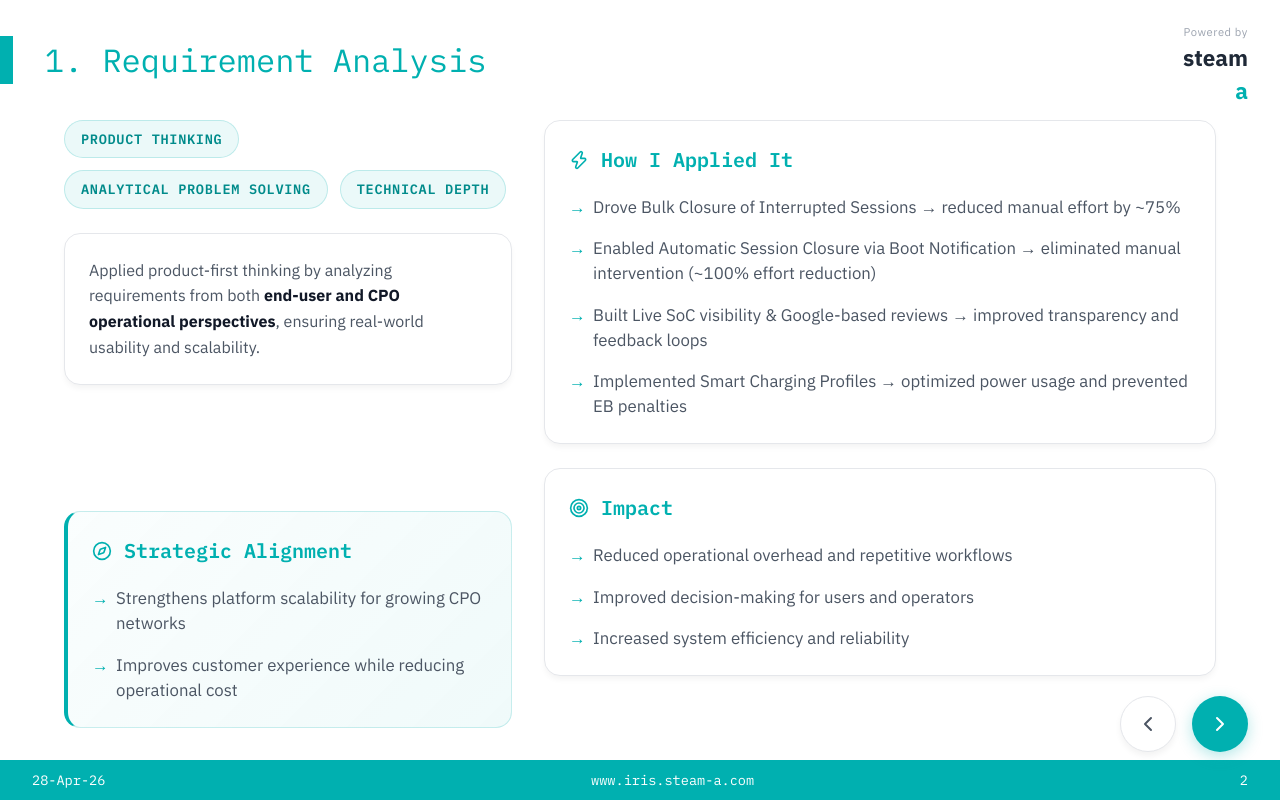
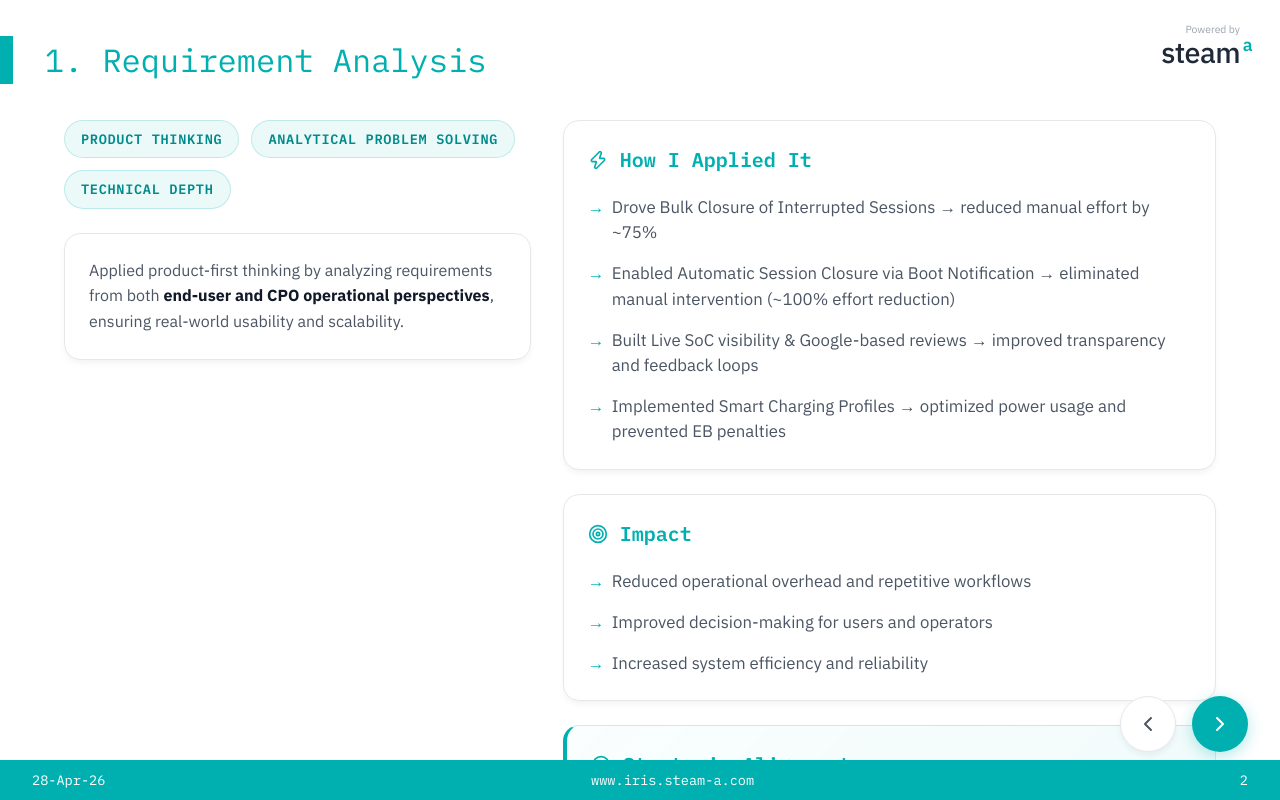
Before and after one commit to vishwasramesh17/Appraisal-content, a React (Vite) app: page / in a window 1280 px wide. Both pictures are taken after a click on the button 1220 px from the left and 724 px from the top of the page. Built offline with nearby package versions, Linux system fonts and the light colour scheme.

Commit message:
Refactor layout engine for dynamic visual storytelling and update logo

```diff
--- a/src/App.css
+++ b/src/App.css
@@ -44,27 +44,39 @@
 .steam-logo {
   position: absolute;
   top: 1.5rem;
-  right: 2rem;
-  font-size: 0.7rem;
-  color: rgba(255, 255, 255, 0.5);
+  right: 2.5rem;
   text-align: right;
   z-index: 10;
   font-family: 'IBM Plex Sans', sans-serif;
-  letter-spacing: 0.05em;
+  line-height: 1;
 }
 
-.steam-logo span {
-  font-size: 1.4rem;
-  color: white;
-  display: block;
-  letter-spacing: 0;
+.powered-by {
+  font-size: 0.65rem;
+  color: #9ca3af;
+  margin-bottom: 0.2rem;
+  font-family: 'IBM Plex Sans', sans-serif;
 }
 
-.steam-logo.dark-logo {
-  color: #9ca3af;
+.steam-text {
+  font-size: 1.8rem;
+  color: white;
+  font-weight: 500;
+  position: relative;
+  display: inline-block;
+  letter-spacing: -0.02em;
 }
 
-.steam-logo.dark-logo span {
+.steam-a {
+  color: #00B0B0;
+  font-size: 1.1rem;
+  position: absolute;
+  top: -0.1rem;
+  right: -0.75rem;
+  font-weight: 600;
+}
+
+.steam-logo.dark-logo .steam-text {
   color: #1f2937;
 }
 
@@ -211,21 +223,117 @@
   font-family: 'IBM Plex Mono', monospace;
 }
 
-/* ImpactSlide Layout & Components */
-.impact-grid {
+/* Visual Storytelling Layouts */
+
+/* Layout A: Split */
+.layout-split {
   display: grid;
-  grid-template-columns: 1fr 1.5fr;
+  grid-template-columns: 1fr 1.4fr;
   gap: 2rem;
-  height: 100%;
+  align-items: start;
+}
+.layout-split .impact-left,
+.layout-split .impact-right {
+  display: flex;
+  flex-direction: column;
+  gap: 1.5rem;
 }
 
-.impact-left, .impact-right {
+/* Layout B: Horizontal */
+.layout-horizontal {
   display: flex;
   flex-direction: column;
   gap: 1.5rem;
   height: 100%;
 }
+.layout-horizontal-top {
+  display: flex;
+  gap: 2rem;
+  align-items: flex-start;
+}
+.layout-horizontal-top .content-box {
+  flex: 2;
+}
+.layout-horizontal-top .skill-tags {
+  flex: 1;
+  justify-content: flex-end;
+}
+.layout-horizontal-bottom {
+  display: grid;
+  grid-template-columns: 1fr 1fr 1fr;
+  gap: 1.5rem;
+  flex-grow: 1;
+}
 
+/* Layout C: Cards */
+.layout-cards {
+  display: grid;
+  grid-template-columns: 1fr 1fr;
+  grid-template-rows: auto 1fr;
+  gap: 1.5rem;
+  height: 100%;
+}
+.layout-cards-top {
+  grid-column: 1 / -1;
+  text-align: center;
+  display: flex;
+  flex-direction: column;
+  align-items: center;
+}
+.layout-cards-top .skill-tags {
+  justify-content: center;
+  margin-bottom: 1rem;
+}
+
+/* Layout D: Timeline */
+.layout-timeline {
+  display: flex;
+  gap: 3rem;
+  height: 100%;
+}
+.timeline-left {
+  flex: 1;
+  display: flex;
+  flex-direction: column;
+  gap: 1.5rem;
+}
+.timeline-right {
+  flex: 1;
+  display: flex;
+  flex-direction: column;
+  gap: 1.5rem;
+  justify-content: center;
+}
+.timeline-step {
+  position: relative;
+  padding-left: 2rem;
+}
+.timeline-step::before {
+  content: '';
+  position: absolute;
+  left: 0;
+  top: 0;
+  bottom: -1.5rem;
+  width: 4px;
+  background: rgba(0, 176, 176, 0.2);
+  border-radius: 4px;
+}
+.timeline-step:last-child::before {
+  bottom: 0;
+}
+.timeline-step::after {
+  content: '';
+  position: absolute;
+  left: -4px;
+  top: 1.5rem;
+  width: 12px;
+  height: 12px;
+  border-radius: 50%;
+  background: #00B0B0;
+  border: 2px solid white;
+}
+
+/* Reusable UI Components */
 .skill-tags {
   display: flex;
   flex-wrap: wrap;
@@ -259,6 +367,24 @@
   background: #f9fafb;
 }
 
+.impact-box-highlight {
+  background: linear-gradient(135deg, #00B0B0, #008b8b);
+  border: none;
+  color: white;
+}
+.impact-box-highlight:hover {
+  background: linear-gradient(135deg, #008b8b, #007070);
+}
+.impact-box-highlight .box-title {
+  color: white;
+}
+.impact-box-highlight .box-list li {
+  color: rgba(255, 255, 255, 0.9);
+}
+.impact-box-highlight .box-list li::before {
+  color: rgba(255, 255, 255, 0.7);
+}
+
 .why-box {
   background: linear-gradient(135deg, rgba(0, 176, 176, 0.02), rgba(0, 176, 176, 0.06));
   border: 1px solid rgba(0, 176, 176, 0.2);
@@ -266,7 +392,6 @@
   border-radius: 16px;
   padding: 1.5rem;
   transition: all 0.3s;
-  margin-top: auto;
 }
 
 .why-box:hover {
@@ -469,7 +594,7 @@
 /* Nav Controls */
 .nav-controls {
   position: absolute;
-  bottom: 6%; /* Adjust to sit above footer */
+  bottom: 6%;
   right: 2rem;
   z-index: 20;
   display: flex;
--- a/src/App.jsx
+++ b/src/App.jsx
@@ -3,12 +3,13 @@ import { motion, AnimatePresence } from 'framer-motion';
 import {
   ChevronRight, ChevronLeft, Target, BarChart, HeartHandshake,
   Rocket, Briefcase, BrainCircuit, ShieldAlert, Award,
-  CheckCircle, Database, Settings, Star, Zap, TrendingUp, Compass
+  CheckCircle, Database, Settings, Compass, Zap, TrendingUp
 } from 'lucide-react';
 import './App.css';
 import './index.css';
 
-// SVG Background Pattern
+// --- SVGs & Brand Elements ---
+
 const Waves = () => (
   <div className="wave-container">
     {[...Array(20)].map((_, i) => (
@@ -27,16 +28,16 @@ const Waves = () => (
   </div>
 );
 
-// Steam-A Logo
 const SteamLogo = ({ dark }) => (
   <div className={`steam-logo ${dark ? 'dark-logo' : ''}`}>
-    Powered by <span style={{fontWeight: 'bold'}}>steam<span style={{color: '#00B0B0', fontWeight: 'bold'}}>a</span></span>
+    <div className="powered-by">Powered by</div>
+    <div className="steam-text">steam<span className="steam-a">a</span></div>
   </div>
 );
 
 // --- Layout Templates ---
 
-const IntroSlideTemplate = ({ currentSlide, slidesLength }) => (
+const IntroSlideTemplate = ({ currentSlide }) => (
   <div className="slide intro-layout">
     <Waves />
     <SteamLogo />
@@ -72,7 +73,7 @@ const IntroSlideTemplate = ({ currentSlide, slidesLength }) => (
   </div>
 );
 
-const OutroSlideTemplate = ({ currentSlide, slidesLength }) => (
+const OutroSlideTemplate = ({ currentSlide }) => (
   <div className="slide outro-layout">
     <Waves />
     <SteamLogo />
@@ -92,7 +93,7 @@ const OutroSlideTemplate = ({ currentSlide, slidesLength }) => (
   </div>
 );
 
-const ContentSlideTemplate = ({ title, children, currentSlide, slidesLength }) => (
+const ContentSlideTemplate = ({ title, children, currentSlide }) => (
   <div className="slide content-layout">
     <SteamLogo dark />
     <div className="content-header">
@@ -110,96 +111,133 @@ const ContentSlideTemplate = ({ title, children, currentSlide, slidesLength }) =
   </div>
 );
 
-// --- Component Blocks ---
+// --- Visual Storytelling Components ---
 
-const ImpactSlide = ({ skills, content, applied, impact, strategicAlignment }) => (
-  <div className="impact-grid">
+const LayoutSplit = ({ skills, content, applied, impact, strategicAlignment }) => (
+  <div className="layout-split">
     <div className="impact-left">
       <div className="skill-tags">
-        {skills.map((skill, idx) => (
-          <motion.span
-            key={idx}
-            initial={{ opacity: 0, scale: 0.8 }}
-            animate={{ opacity: 1, scale: 1 }}
-            transition={{ delay: 0.1 * idx, duration: 0.3 }}
-            className="skill-tag"
-          >
-            {skill}
-          </motion.span>
-        ))}
+        {skills.map((s, i) => <motion.span key={i} initial={{opacity:0, scale:0.8}} animate={{opacity:1, scale:1}} transition={{delay:0.1*i}} className="skill-tag">{s}</motion.span>)}
       </div>
-      <motion.div
-        initial={{ opacity: 0, x: -20 }}
-        animate={{ opacity: 1, x: 0 }}
-        transition={{ delay: 0.2, duration: 0.5 }}
-        className="content-box"
-      >
+      <motion.div initial={{opacity:0, x:-20}} animate={{opacity:1, x:0}} transition={{delay:0.2}} className="content-box">
         <div className="text-lg leading-relaxed">{content}</div>
       </motion.div>
-
+    </div>
+    <div className="impact-right">
+      <motion.div initial={{opacity:0, x:20}} animate={{opacity:1, x:0}} transition={{delay:0.3}} className="applied-box">
+        <div className="box-title"><Zap size={20} /> How I Applied It</div>
+        <ul className="box-list">{applied.map((item, idx) => <li key={idx}>{item}</li>)}</ul>
+      </motion.div>
+      <motion.div initial={{opacity:0, y:20}} animate={{opacity:1, y:0}} transition={{delay:0.5}} className="impact-box">
+        <div className="box-title"><Target size={20} /> Impact</div>
+        <ul className="box-list">{impact.map((item, idx) => <li key={idx}>{item}</li>)}</ul>
+      </motion.div>
       {strategicAlignment && (
-        <motion.div
-          initial={{ opacity: 0, y: 20 }}
-          animate={{ opacity: 1, y: 0 }}
-          transition={{ delay: 0.6, duration: 0.5 }}
-          className="why-box"
-        >
+        <motion.div initial={{opacity:0, y:20}} animate={{opacity:1, y:0}} transition={{delay:0.6}} className="why-box">
           <div className="box-title"><Compass size={20} /> Strategic Alignment</div>
-          <ul className="box-list">
-            {strategicAlignment.map((item, idx) => <li key={idx}>{item}</li>)}
-          </ul>
+          <ul className="box-list">{strategicAlignment.map((item, idx) => <li key={idx}>{item}</li>)}</ul>
         </motion.div>
       )}
-    </div>
-
-    <div className="impact-right">
-      <motion.div
-        initial={{ opacity: 0, x: 20 }}
-        animate={{ opacity: 1, x: 0 }}
-        transition={{ delay: 0.3, duration: 0.5 }}
-        className="applied-box"
-      >
-        <div className="box-title"><Zap size={20} /> How I Applied It</div>
-        <ul className="box-list">
-          {applied.map((item, idx) => <li key={idx}>{item}</li>)}
-        </ul>
-      </motion.div>
-
-      <motion.div
-        initial={{ opacity: 0, y: 20 }}
-        animate={{ opacity: 1, y: 0 }}
-        transition={{ delay: 0.5, duration: 0.5 }}
-        className="impact-box"
-      >
-        <div className="box-title"><Target size={20} /> Impact</div>
-        <ul className="box-list">
-          {impact.map((item, idx) => <li key={idx}>{item}</li>)}
-        </ul>
-      </motion.div>
     </div>
   </div>
 );
 
+const LayoutHorizontal = ({ skills, content, applied, impact, strategicAlignment }) => (
+  <div className="layout-horizontal">
+    <div className="layout-horizontal-top">
+      <motion.div initial={{opacity:0, y:-20}} animate={{opacity:1, y:0}} transition={{delay:0.1}} className="content-box">
+        <div className="text-lg leading-relaxed">{content}</div>
+      </motion.div>
+      <div className="skill-tags">
+        {skills.map((s, i) => <motion.span key={i} initial={{opacity:0}} animate={{opacity:1}} transition={{delay:0.1*i}} className="skill-tag">{s}</motion.span>)}
+      </div>
+    </div>
+    <div className="layout-horizontal-bottom">
+      <motion.div initial={{opacity:0, y:20}} animate={{opacity:1, y:0}} transition={{delay:0.2}} className="applied-box">
+        <div className="box-title"><Zap size={20} /> How I Applied It</div>
+        <ul className="box-list">{applied.map((item, idx) => <li key={idx}>{item}</li>)}</ul>
+      </motion.div>
+      <motion.div initial={{opacity:0, y:20}} animate={{opacity:1, y:0}} transition={{delay:0.3}} className="impact-box">
+        <div className="box-title"><Target size={20} /> Impact</div>
+        <ul className="box-list">{impact.map((item, idx) => <li key={idx}>{item}</li>)}</ul>
+      </motion.div>
+      {strategicAlignment && (
+        <motion.div initial={{opacity:0, y:20}} animate={{opacity:1, y:0}} transition={{delay:0.4}} className="why-box">
+          <div className="box-title"><Compass size={20} /> Strategic Alignment</div>
+          <ul className="box-list">{strategicAlignment.map((item, idx) => <li key={idx}>{item}</li>)}</ul>
+        </motion.div>
+      )}
+    </div>
+  </div>
+);
+
+const LayoutCards = ({ skills, content, applied, impact, strategicAlignment }) => (
+  <div className="layout-cards">
+    <motion.div initial={{opacity:0, scale:0.95}} animate={{opacity:1, scale:1}} transition={{delay:0.1}} className="layout-cards-top content-box">
+      <div className="skill-tags">
+        {skills.map((s, i) => <span key={i} className="skill-tag">{s}</span>)}
+      </div>
+      <div className="text-xl leading-relaxed max-w-4xl">{content}</div>
+    </motion.div>
+    <motion.div initial={{opacity:0, x:-20}} animate={{opacity:1, x:0}} transition={{delay:0.2}} className="applied-box">
+      <div className="box-title"><Zap size={20} /> How I Applied It</div>
+      <ul className="box-list">{applied.map((item, idx) => <li key={idx}>{item}</li>)}</ul>
+    </motion.div>
+    <div className="flex flex-col gap-6">
+      <motion.div initial={{opacity:0, x:20}} animate={{opacity:1, x:0}} transition={{delay:0.3}} className="impact-box flex-1">
+        <div className="box-title"><Target size={20} /> Impact</div>
+        <ul className="box-list">{impact.map((item, idx) => <li key={idx}>{item}</li>)}</ul>
+      </motion.div>
+      {strategicAlignment && (
+        <motion.div initial={{opacity:0, y:20}} animate={{opacity:1, y:0}} transition={{delay:0.4}} className="why-box">
+          <div className="box-title"><Compass size={20} /> Strategic Alignment</div>
+          <ul className="box-list">{strategicAlignment.map((item, idx) => <li key={idx}>{item}</li>)}</ul>
+        </motion.div>
+      )}
+    </div>
+  </div>
+);
+
+const LayoutTimeline = ({ skills, content, applied, impact, strategicAlignment }) => (
+  <div className="layout-timeline">
+    <div className="timeline-left">
+      <div className="skill-tags">
+        {skills.map((s, i) => <motion.span key={i} initial={{opacity:0}} animate={{opacity:1}} transition={{delay:0.1*i}} className="skill-tag">{s}</motion.span>)}
+      </div>
+      <motion.div initial={{opacity:0, x:-20}} animate={{opacity:1, x:0}} transition={{delay:0.2}} className="content-box timeline-step">
+        <div className="text-lg leading-relaxed">{content}</div>
+      </motion.div>
+      <motion.div initial={{opacity:0, x:-20}} animate={{opacity:1, x:0}} transition={{delay:0.3}} className="applied-box timeline-step">
+        <div className="box-title"><Zap size={20} /> How I Applied It</div>
+        <ul className="box-list">{applied.map((item, idx) => <li key={idx}>{item}</li>)}</ul>
+      </motion.div>
+    </div>
+    <div className="timeline-right">
+      <motion.div initial={{opacity:0, scale:0.95}} animate={{opacity:1, scale:1}} transition={{delay:0.4}} className="impact-box impact-box-highlight">
+        <div className="box-title"><Target size={20} /> Impact</div>
+        <ul className="box-list">{impact.map((item, idx) => <li key={idx}>{item}</li>)}</ul>
+      </motion.div>
+      {strategicAlignment && (
+        <motion.div initial={{opacity:0, y:20}} animate={{opacity:1, y:0}} transition={{delay:0.5}} className="why-box">
+          <div className="box-title"><Compass size={20} /> Strategic Alignment</div>
+          <ul className="box-list">{strategicAlignment.map((item, idx) => <li key={idx}>{item}</li>)}</ul>
+        </motion.div>
+      )}
+    </div>
+  </div>
+);
+
+// Evaluation Sub-Components
 const ScoreBar = ({ label, score, max, text, delay }) => {
   const percentage = (score / max) * 100;
   return (
-    <motion.div
-      initial={{ opacity: 0, y: 10 }}
-      animate={{ opacity: 1, y: 0 }}
-      transition={{ delay, duration: 0.4 }}
-      className="score-bar"
-    >
+    <motion.div initial={{ opacity: 0, y: 10 }} animate={{ opacity: 1, y: 0 }} transition={{ delay, duration: 0.4 }} className="score-bar">
       <div className="score-labels">
         <span className="score-label">{label}</span>
         <span className="score-value">{score}<span className="score-max">/{max}</span></span>
       </div>
       <div className="score-track">
-        <motion.div
-          initial={{ width: 0 }}
-          animate={{ width: `${percentage}%` }}
-          transition={{ delay: delay + 0.2, duration: 0.8, ease: "easeOut" }}
-          className="score-fill"
-        />
+        <motion.div initial={{ width: 0 }} animate={{ width: `${percentage}%` }} transition={{ delay: delay + 0.2, duration: 0.8, ease: "easeOut" }} className="score-fill"/>
       </div>
       {text && <div className="score-subtext">{text}</div>}
     </motion.div>
@@ -207,17 +245,12 @@ const ScoreBar = ({ label, score, max, text, delay }) => {
 };
 
 const Badge = ({ text, delay }) => (
-  <motion.div
-    initial={{ opacity: 0, scale: 0.9 }}
-    animate={{ opacity: 1, scale: 1 }}
-    transition={{ delay, duration: 0.4 }}
-    className="badge"
-  >
+  <motion.div initial={{ opacity: 0, scale: 0.9 }} animate={{ opacity: 1, scale: 1 }} transition={{ delay, duration: 0.4 }} className="badge">
     {text}
   </motion.div>
 );
 
-// --- Content ---
+// --- Slides Content Array ---
 
 const slides = [
   { id: "intro" },
@@ -226,7 +259,7 @@ const slides = [
     id: "req-analysis",
     title: "1. Requirement Analysis",
     content: (
-      <ImpactSlide
+      <LayoutSplit
         skills={["Product Thinking", "Analytical Problem Solving", "Technical Depth"]}
         content={<p>Applied product-first thinking by analyzing requirements from both <strong>end-user and CPO operational perspectives</strong>, ensuring real-world usability and scalability.</p>}
         applied={[
@@ -252,7 +285,7 @@ const slides = [
     id: "ownership",
     title: "2. Ownership Beyond Role",
     content: (
-      <ImpactSlide
+      <LayoutTimeline
         skills={["Ownership & Leadership", "Stakeholder Management"]}
         content={<p>Took ownership beyond BA scope by ensuring alignment, clarity, and continuity across teams.</p>}
         applied={[
@@ -277,7 +310,7 @@ const slides = [
     id: "req-clarity",
     title: "3. Requirement Quality",
     content: (
-      <ImpactSlide
+      <LayoutCards
         skills={["Analytical Problem Solving", "Ownership"]}
         content={<p>Ensured requirements were structured, complete, and unambiguous <strong>before development</strong>.</p>}
         applied={[
@@ -301,7 +334,7 @@ const slides = [
     id: "resolving-complexity",
     title: "4. Handling Complex Stakeholder Scenarios",
     content: (
-      <ImpactSlide
+      <LayoutSplit
         skills={["Stakeholder Management", "Analytical Problem Solving", "Technical Depth"]}
         content={<p>Managed conflicting stakeholder scenarios using data-backed analysis and structured communication.</p>}
         applied={[
@@ -326,7 +359,7 @@ const slides = [
     id: "workflows",
     title: "5. Process & Workflow Improvements",
     content: (
-      <ImpactSlide
+      <LayoutHorizontal
         skills={["Product Thinking", "Systems Thinking", "Ownership"]}
         content={<p>Introduced structured workflows to reduce reliance on ad-hoc explanations and improve consistency.</p>}
         applied={[
@@ -353,7 +386,7 @@ const slides = [
     id: "data-truth",
     title: "6. Data-Driven Decision Making",
     content: (
-      <ImpactSlide
+      <LayoutCards
         skills={["Analytical Problem Solving", "Technical Depth"]}
         content={<p>Used data not just for insights, but as a validation layer for system correctness.</p>}
         applied={[
@@ -378,7 +411,7 @@ const slides = [
     id: "business-impact",
     title: "7. Business Impact",
     content: (
-      <ImpactSlide
+      <LayoutHorizontal
         skills={["Product Thinking", "Analytical Modelling", "Ownership"]}
         content={<p>Connected product decisions with commercial viability and resource planning.</p>}
         applied={[
@@ -434,7 +467,7 @@ const slides = [
     id: "direction",
     title: "10. Professional Direction",
     content: (
-      <ImpactSlide
+      <LayoutTimeline
         skills={["Product Thinking", "Ownership", "Stakeholder Influence"]}
         content={<p>Moving towards a Senior BA / Product-oriented role, expanding from execution to <strong>outcome ownership</strong>.</p>}
         applied={[
@@ -543,11 +576,11 @@ function App() {
           className="slide-container-full"
         >
           {slide.id === 'intro' ? (
-            <IntroSlideTemplate currentSlide={currentSlide} slidesLength={slides.length} />
+            <IntroSlideTemplate currentSlide={currentSlide} />
           ) : slide.id === 'outro' ? (
-            <OutroSlideTemplate currentSlide={currentSlide} slidesLength={slides.length} />
+            <OutroSlideTemplate currentSlide={currentSlide} />
           ) : (
-            <ContentSlideTemplate title={slide.title} currentSlide={currentSlide} slidesLength={slides.length}>
+            <ContentSlideTemplate title={slide.title} currentSlide={currentSlide}>
               {slide.content}
             </ContentSlideTemplate>
           )}
```
